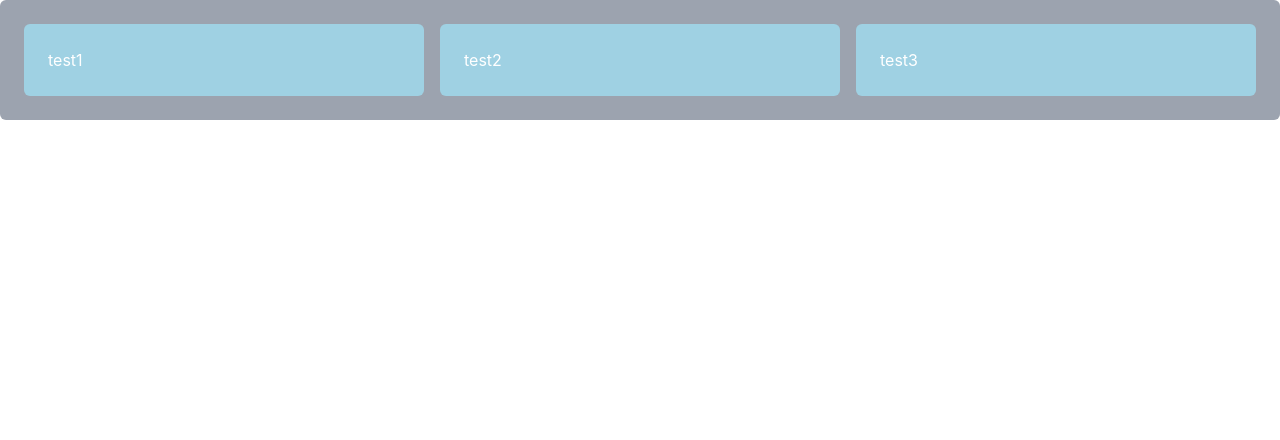
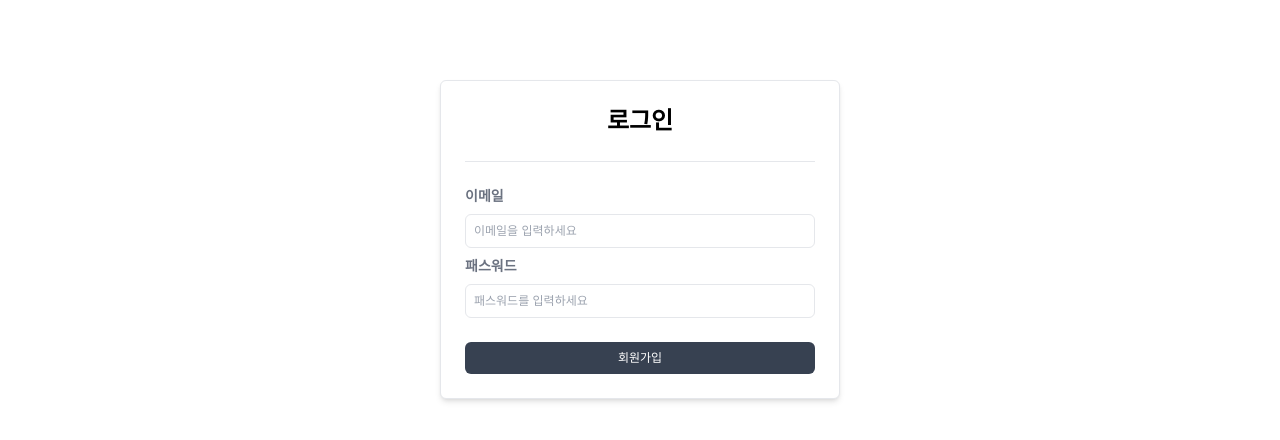
Before and after one commit to chloeyeo/2024ReactPractice, a React (Create React App) app in the folder my-react-app/: page / in a window 1280 px wide. Shown: the top 440 px of the page. Built offline with nearby package versions, Linux system fonts and the light colour scheme.

Commit message:
login form made using tailwind! without using .css file just using class names from tailwind!

```diff
--- a/my-react-app/src/App.js
+++ b/my-react-app/src/App.js
@@ -5,13 +5,52 @@ const App = () => {
   // gap-10 is gap 10px
   return (
     <>
-      <div className="container mx-auto bg-gray-400 p-4 rounded-md text-white grid grid-cols-1 md:grid-cols-3 gap-4">
-        {/* div*4>{test$} then tab */}
-        <div className="bg-sb-300 rounded-md p-4">test1</div>
+      {/* <div className="container mx-auto bg-gray-400 p-4 rounded-md text-white grid grid-cols-1 md:grid-cols-3 gap-4"> */}
+      {/* div*4>{test$} then tab */}
+      {/* <div className="bg-sb-300 rounded-md p-4">test1</div>
         <div className="bg-sb-300 rounded-md p-4">test2</div>
         <div className="bg-sb-300 rounded-md p-4">test3</div>
         <div className="bg-sb-300 rounded-md p-4 md:hidden">test4</div>
-      </div>
+      </div> */}
+      {/* flex-col is flex-direction:column; */}
+      <section className="flex max-w-[400px] mx-auto mt-20">
+        <div className="bg-white shadow-md rounded-md border p-6 w-full">
+          <h1 className="text-center text-2xl font-semibold mb-4">로그인</h1>
+          <hr className="mb-4" />
+          <div className="mb-6">
+            <label
+              htmlFor="email"
+              className="text-sm font-semibold text-gray-500 flex mb-2"
+            >
+              이메일
+            </label>
+            <input
+              type="text"
+              id="email"
+              className="w-full bg-white border rounded-md p-2 text-xs mb-2"
+              placeholder="이메일을 입력하세요"
+            />
+            <label
+              htmlFor="pwd"
+              className="text-sm font-semibold text-gray-500 flex mb-2"
+            >
+              패스워드
+            </label>
+            <input
+              type="text"
+              id="pwd"
+              className="w-full bg-white border rounded-md p-2 text-xs"
+              placeholder="패스워드를 입력하세요"
+            />
+          </div>
+          <div className="md-6"></div>
+          <div>
+            <button className="w-full text-xs text-white bg-gray-700 px-4 py-2 rounded-md hover:bg-gray-600">
+              회원가입
+            </button>
+          </div>
+        </div>
+      </section>
     </>
   );
 };
```
